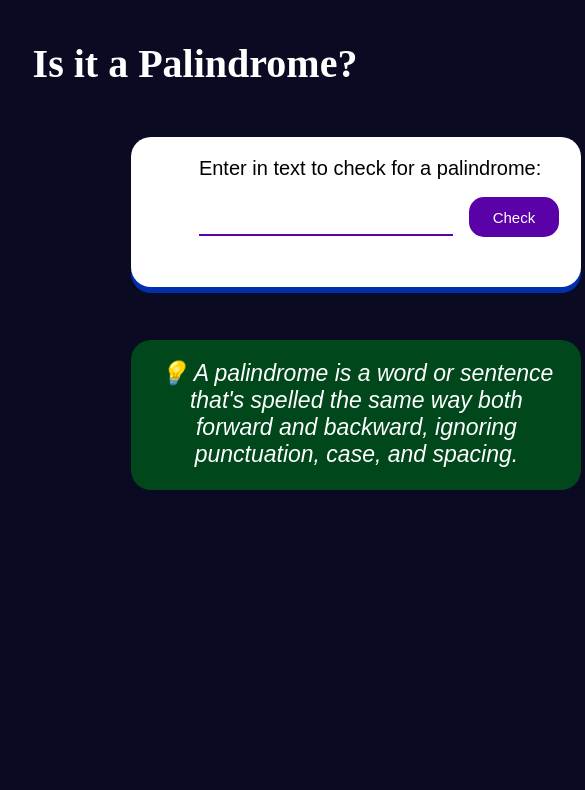
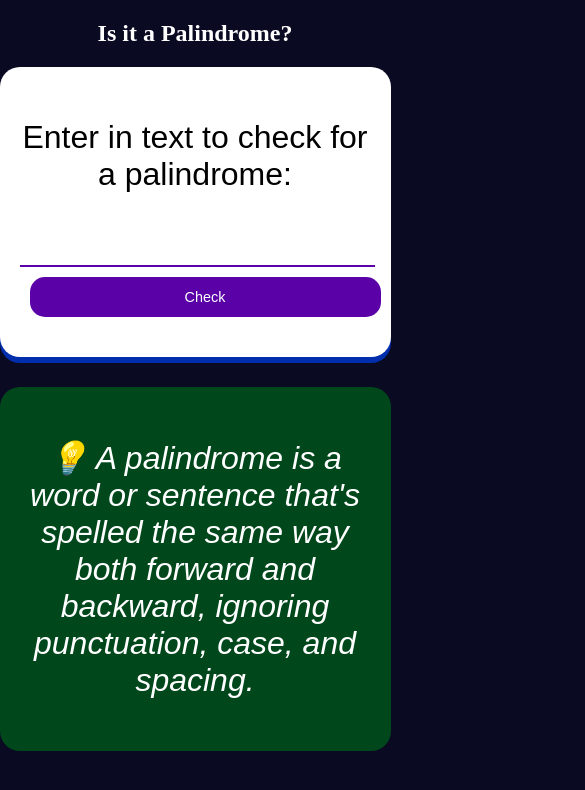
Before and after one commit to Mayoorthanan/Palindrome---Checker, a plain HTML site: page index.html in a window 390 px wide. Shown: the whole page, 585 px wide, since content can reach past the window. Drawn offline with Linux system fonts and the light colour scheme.

Commit message:
Updated CSS styling for responsive layout

```diff
--- a/styles.css
+++ b/styles.css
@@ -1,99 +1,102 @@
 body{
+    margin:0;
     background: rgb(10, 10, 35);
+    display:flex;
+    flex-direction:column;
+    align-items:center;
 }
+
 .start{
     color:white;
-    font-weight: 700;
-    font-size:40px;
-    text-align: center;
-    margin-bottom:20px;
+    font-weight:700;
+    font-size:2rem;
+    text-align:center;
+    margin:20px 0;
 }
 
-
 .main{
-    background-color: white;
-    width:450px;
-    height:150px;
+    background-color:white;
+    width:90%;
+    max-width:450px;
+    min-height:180px;
     border-radius:20px;
     box-shadow:0 6px #002ead;
     position:relative;
-    left:33%;
-    top:30px;
+    padding:20px;
 }
+
 .text{
-    position:absolute;
     font-family:sans-serif;
-    left: 15%;
-    font-weight: 300;
-    font-size:20px;
+    font-weight:300;
+    font-size:2rem;
+    text-align:center;
 }
+
 #text-input{
     border:0;
     border-bottom:2px solid #5a01a7;
     font-family:sans-serif;
-    text-align: center;
-    position:absolute;
-    font-size: 20px;
-    font-weight: 400;
-    top:70px;
-    left: 15%;
-    height: 25px;
-    width:250px;
+    text-align:center;
+    font-size:1rem;
+    width:60%;
+    margin-top:20px;
 }
+
 #check-btn{
-    background-color: #5a01a7;
-    font-family:sans-serif;
+    background-color:#5a01a7;
     color:white;
     font-weight:500;
-    font-size: 15px;
-    border-radius: 15px;
+    font-size:0.9rem;
+    border-radius:15px;
     border:0;
     height:40px;
-    width:90px;
-    position:absolute;
-    top:60px;
-    left: 75%;
+    width:80px;
+    margin-left:10px;
+}
 
-}
 #result{
-    /*background-color: red;*/
-    position:absolute;
     font-family:sans-serif;
-    width:400px;
-    height:30px;
-    top:110px;
-    left: 5%;
-    text-align: center;
-    font-size: 25px;
-    font-weight: 300;
-    padding:20px;
-
+    text-align:center;
+    font-size:2rem;
+    font-weight:500;
+    margin-top:20px;
 }
 
 .describe{
-    border-radius: 20px;
-    background-color: #00471b;
+    border-radius:20px;
+    background-color:#00471b;
+    width:90%;
+    max-width:450px;
+    margin-top:30px;
+    padding:20px;
+}
 
-    width:450px;
-    height:150px;
-    position:relative;
-    left:33%;
-    top:60px;
-}
 .describe-text{
     color:white;
-    text-align: center;
-    font-size:23px;
-    padding: 20px;
+    text-align:center;
+    font-size:2rem;
     font-family:sans-serif;
     font-style:italic;
+    font-weight:500;
 }
+
+@media (max-width: 480px) {
+    .start { font-size:1.5rem; }
+    #text-input { width:100%; }
+    #check-btn { width:100%; margin-top:10px; }
+}
+
 @media (min-width: 768px) {
-    .start { font-size: 3rem; }
-    #text-input { font-size: 1.2rem; height: 40px; }
+    .start { font-size:2.5rem; }
+    #text-input { font-size:1.2rem; }
 }
 
 @media (min-width: 1200px) {
-    .start { font-size: 4rem; }
-    #text-input { font-size: 1.5rem; height: 45px; }
+    .start { font-size:3rem; }
+    .main, .describe { max-width:600px; }
 }
+
+@media (max-height: 500px) {
+    .start { font-size:1.2rem; }
+    .main { min-height:150px; }
+}
```
